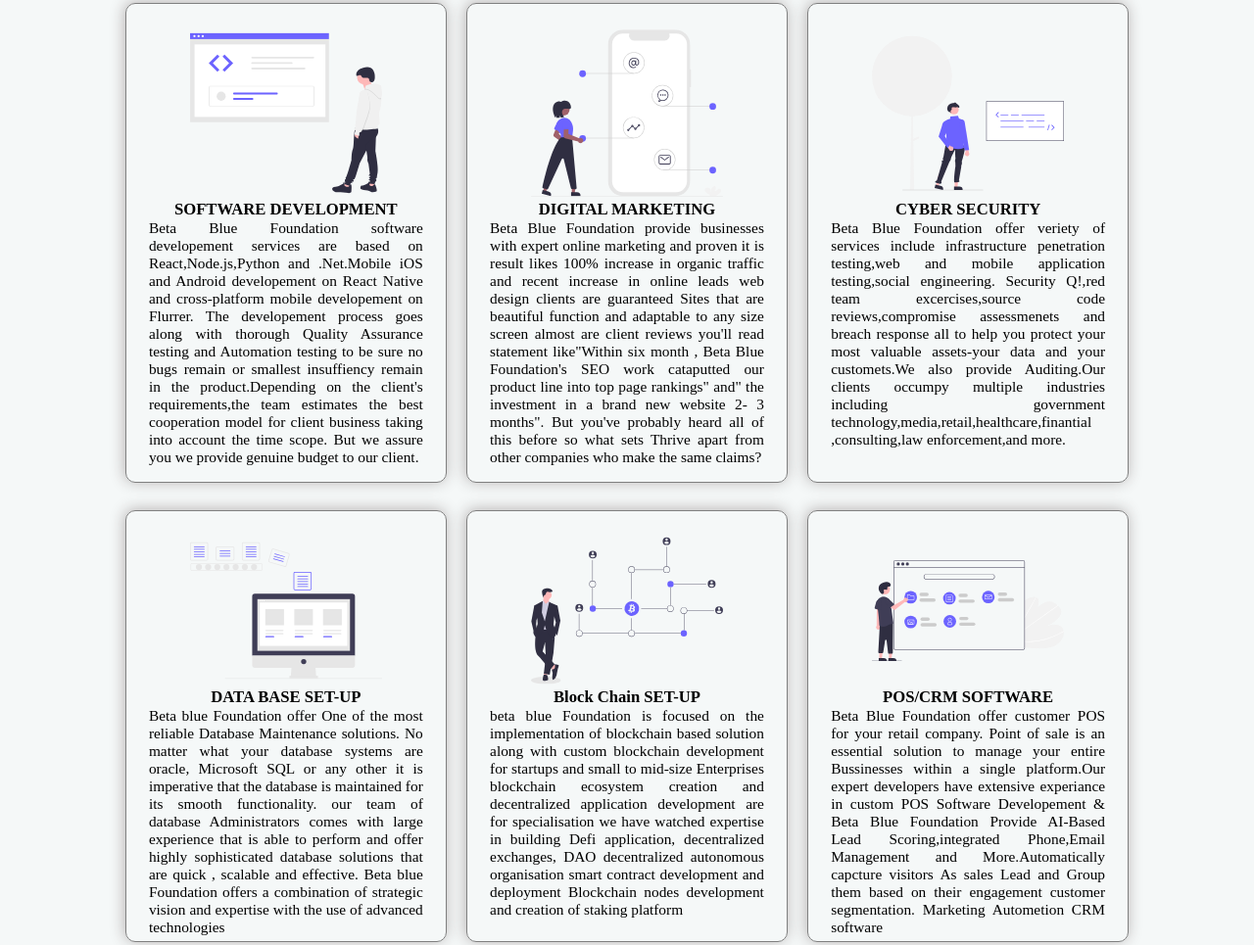
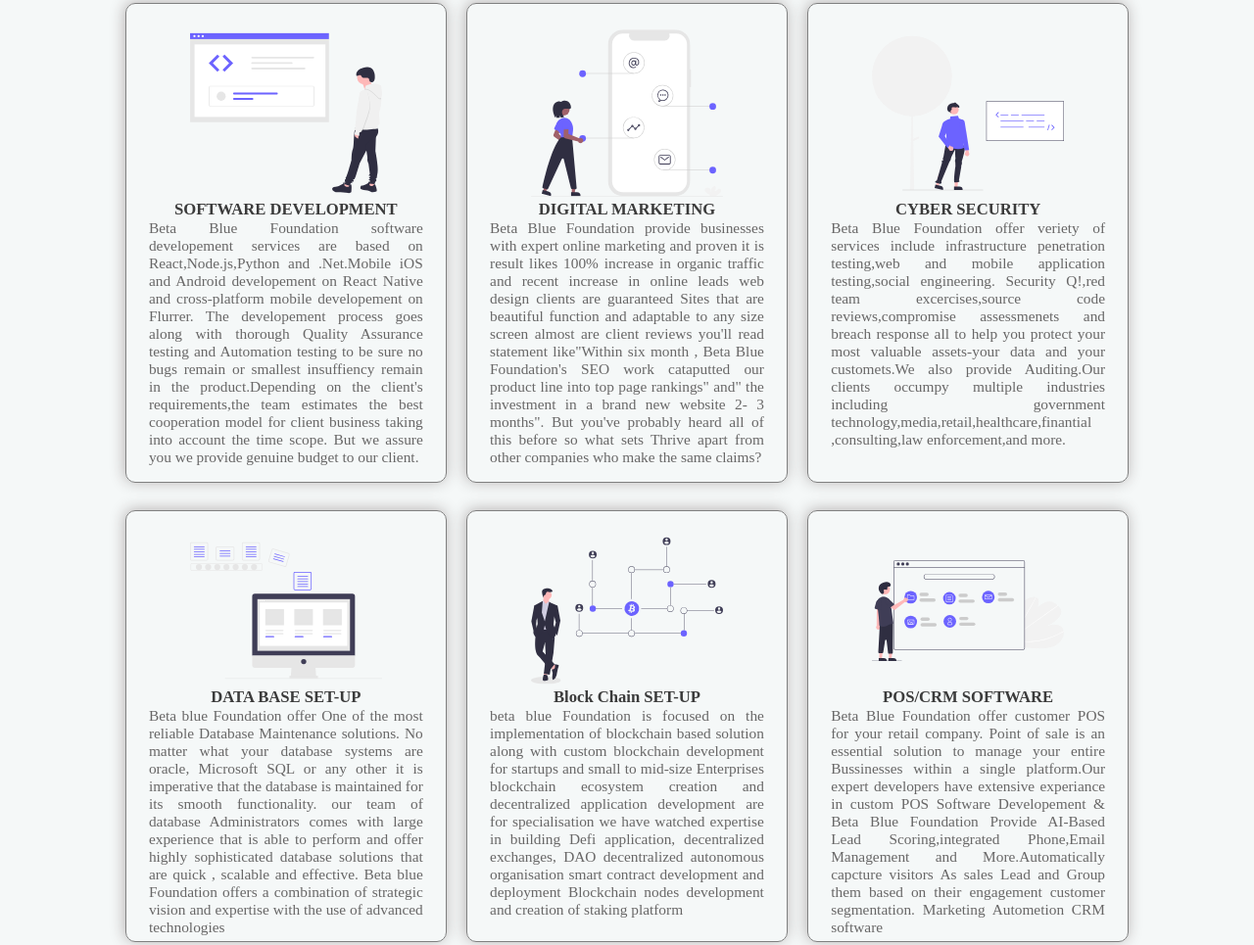
Before and after one commit to Rushiahire/BBF_project_1, a plain HTML site: page index.html in a window 1280 px wide. Shown: the part 1004-1969 px from the top of the page at 98% size. Drawn offline with Linux system fonts and the light colour scheme.

Commit message:
some changes

```diff
--- a/css/style.css
+++ b/css/style.css
@@ -195,7 +195,6 @@
   width: 80%;
   display: grid;
   grid-template-columns: repeat(3, 32%);
-  /* grid-template-rows:repeat(2,50rem);  */
   column-gap: 2%;
   margin: 1rem auto;
   text-align: center;
@@ -204,7 +203,6 @@
 
 .grid_item {
   padding: 7%;
-  /* / background-color: royalblue; / */
   border: 1px solid gray;
   border-radius: 10px;
   box-shadow: -1px -1px 15px rgb(182, 178, 178);
@@ -213,12 +211,13 @@
 .grid_item h1 {
   /* / margin: 1% auto; / */
   font-size: 1.3vw;
+  color: rgb(59, 59, 59);
 }
 
 .grid_item p {
-  /* / padding : 10% 2%; / */
   text-align: justify;
   font-size: 1.2vw;
+  color: rgb(104, 103, 103);
 }
 
 .grid_item img {
@@ -597,7 +596,6 @@
     display: grid;
     grid-template-columns: auto;
     margin:10% auto;
-    /* background-color: red; */
   }
 
   #test_img {
@@ -630,7 +628,6 @@
 
 #info {
   width: 70%;
-  /* background-color: red; */
   display: grid;
   grid-template-columns: 40% 50%;
   margin: 4% auto;
@@ -684,7 +681,6 @@
   #info {
     display: flex;
     flex-direction: column;
-    /* align-items: center; */
   }
 
   #info div {
@@ -717,7 +713,6 @@
   grid-template-columns: 30% 38% 30%;
   margin: 3% auto;
   padding: 5% 0;
-  /* background-color: lightskyblue; */
   border-bottom: 2px solid gray;
   text-align: center;
 }
@@ -735,10 +730,6 @@
   color: gray;
 }
 
-/* #p2 {
-  margin-bottom: 10%;
-} */
-
 footer a {
   color: rgb(112, 211, 201);
   margin-bottom: 10%;
@@ -749,27 +740,10 @@
   color: rgb(58, 58, 58);
   margin: 3% 0;
 }
-/*
-@media screen and (max-width:1050px) {
-  footer {
-    width: 70%;
-    display: flex;
-    flex-direction: column;
-    margin-bottom: 5%;
-  }
-
-  footer i {
-    margin-bottom: 6%;
-  }
-
-}  */
 
 #end {
   width: 40%;
-  /* background-color: blueviolet; */
   margin: 2% auto;
-  /* padding-bottom: 10%; */
-  /* border-bottom: 4px solid gray; */
   color: gray;
 }
 
@@ -814,7 +788,6 @@
 @media screen and (max-width:550px) {
   #arrow {
     margin-left: 90%;
-    /* padding: 1%; */
   }
 }
 
```
Also changed, not shown: index.html (+0 -1 lines).
